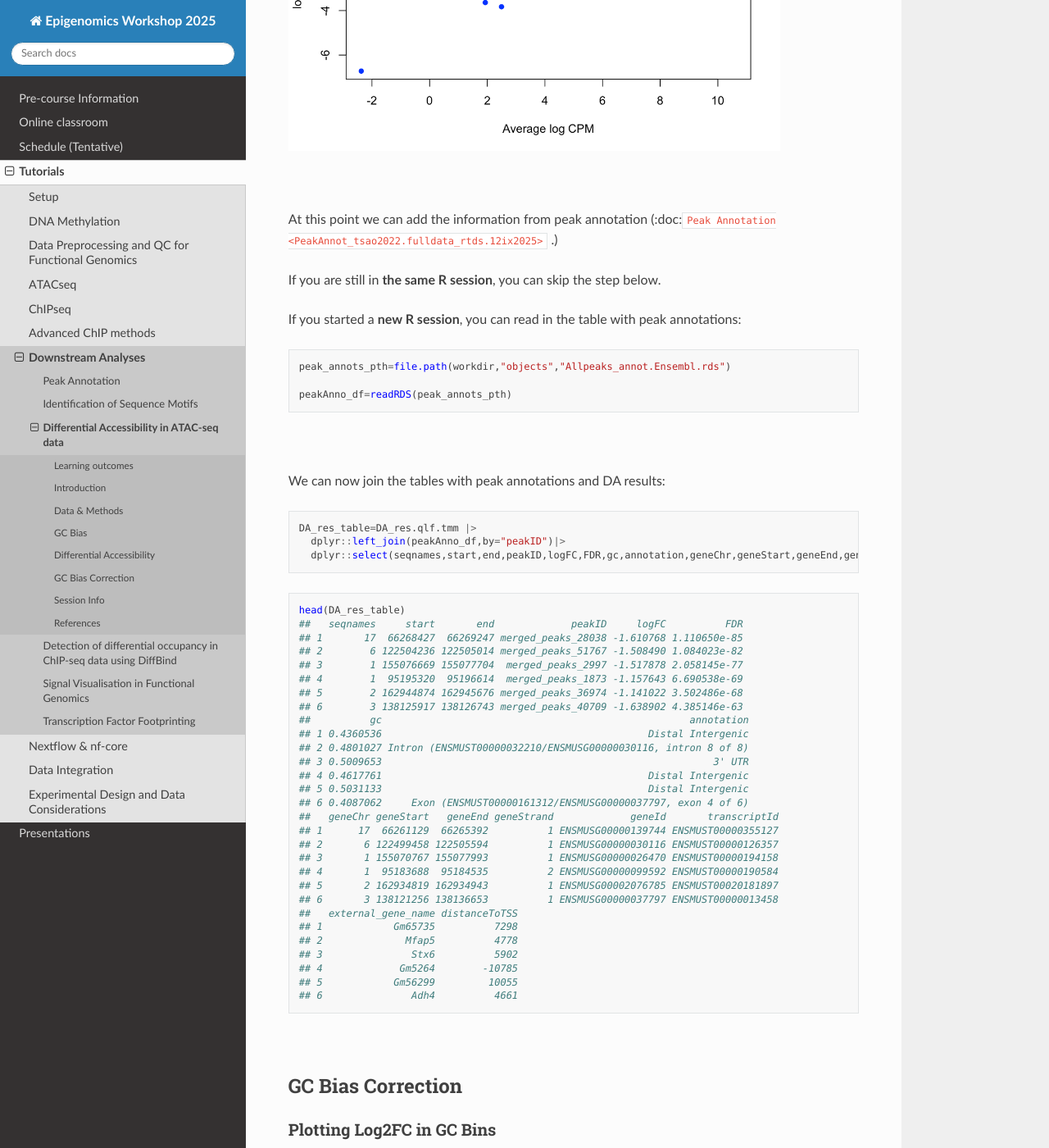
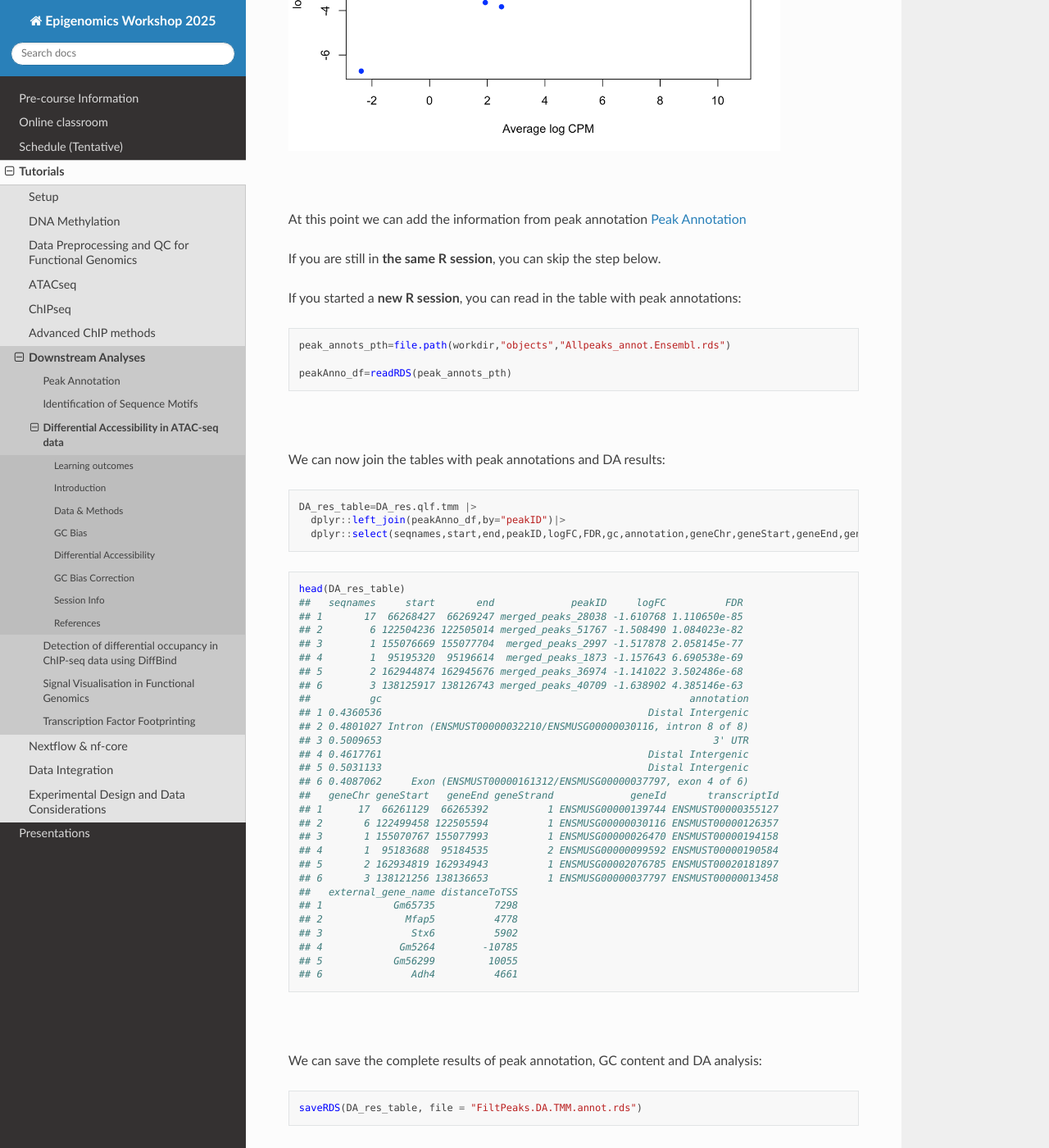
Before and after one commit to NBISweden/workshop-epigenomics-RTDs, a Sphinx documentation site: the page built from docs/content/tutorials/atac-chip-downstream/PeakDA_tsao2022.fulldata_rtds.12ix2025.rst, in a window 1280 px wide and 1400 px high, scrolled down 10524 px. Shown: the whole window at 82% size. Built offline with Sphinx 7.4.7 and the Read the Docs theme 3.1.0, drawn with Linux system fonts in a browser that asks for light colours; some of the changed text lies outside the part shown.

Commit message:
update DA ATAC

```diff
--- a/docs/content/tutorials/atac-chip-downstream/PeakDA_tsao2022.fulldata_rtds.12ix2025.rst
+++ b/docs/content/tutorials/atac-chip-downstream/PeakDA_tsao2022.fulldata_rtds.12ix2025.rst
@@ -524,7 +524,7 @@ look as expected.
 :raw-html:`<br />`
 
 At this point we can add the information from peak annotation
-(:doc:``Peak Annotation <PeakAnnot_tsao2022.fulldata_rtds.12ix2025>`` .)
+:doc:`Peak Annotation <./PeakAnnot_tsao2022.fulldata_rtds.12ix2025>`
 
 If you are still in **the same R session**, you can skip the step below.
 
@@ -586,6 +586,25 @@ We can now join the tables with peak annotations and DA results:
       ## 6               Adh4          4661
 
 :raw-html:`<br />`
+
+
+We can save the complete results of peak annotation, GC content and DA analysis:
+
+
+.. code-block:: R
+
+
+   saveRDS(DA_res_table, file = "FiltPeaks.DA.TMM.annot.rds")
+
+
+:raw-html:`<br />`
+
+
+You can now follow with other downstream tutorials listed under
+:doc:`Downstream Analyses <../downstream_tutorials>`
+
+:raw-html:`<br />`
+
 
 GC Bias Correction
 ========================
```
